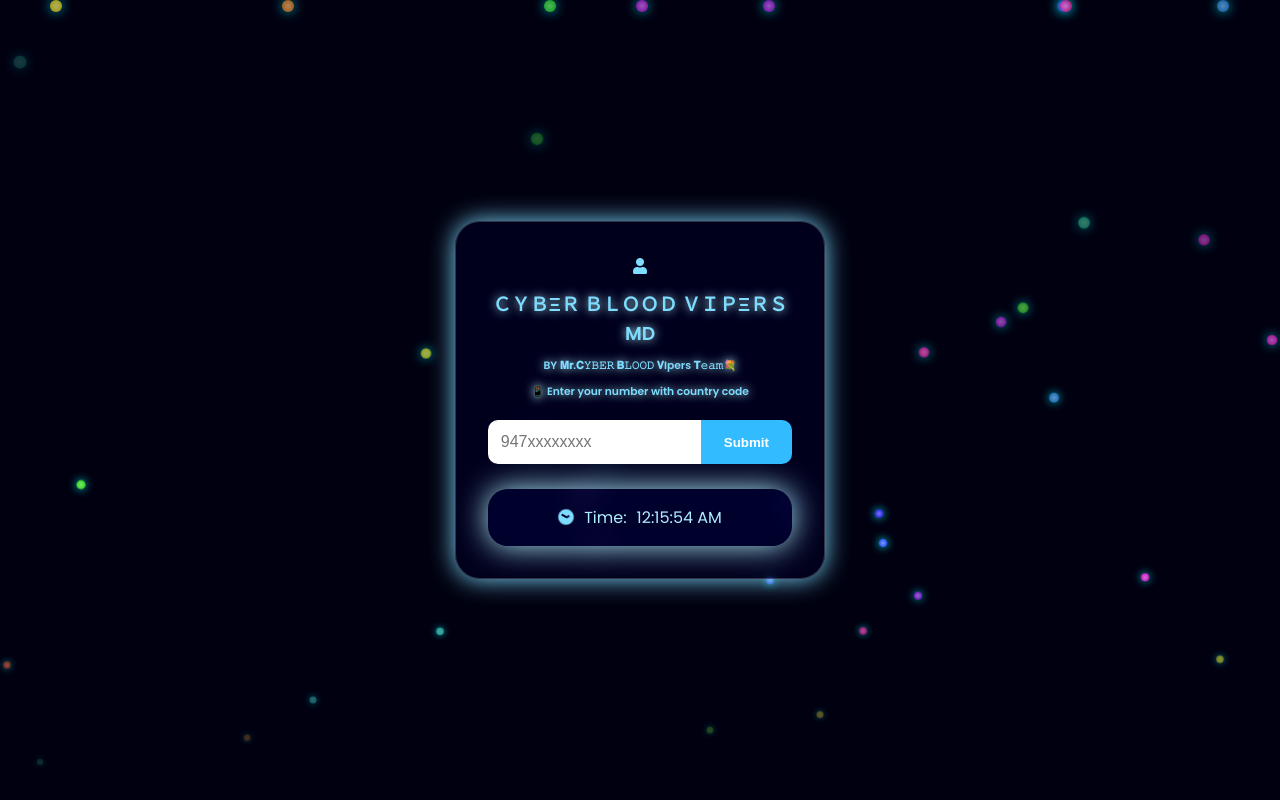
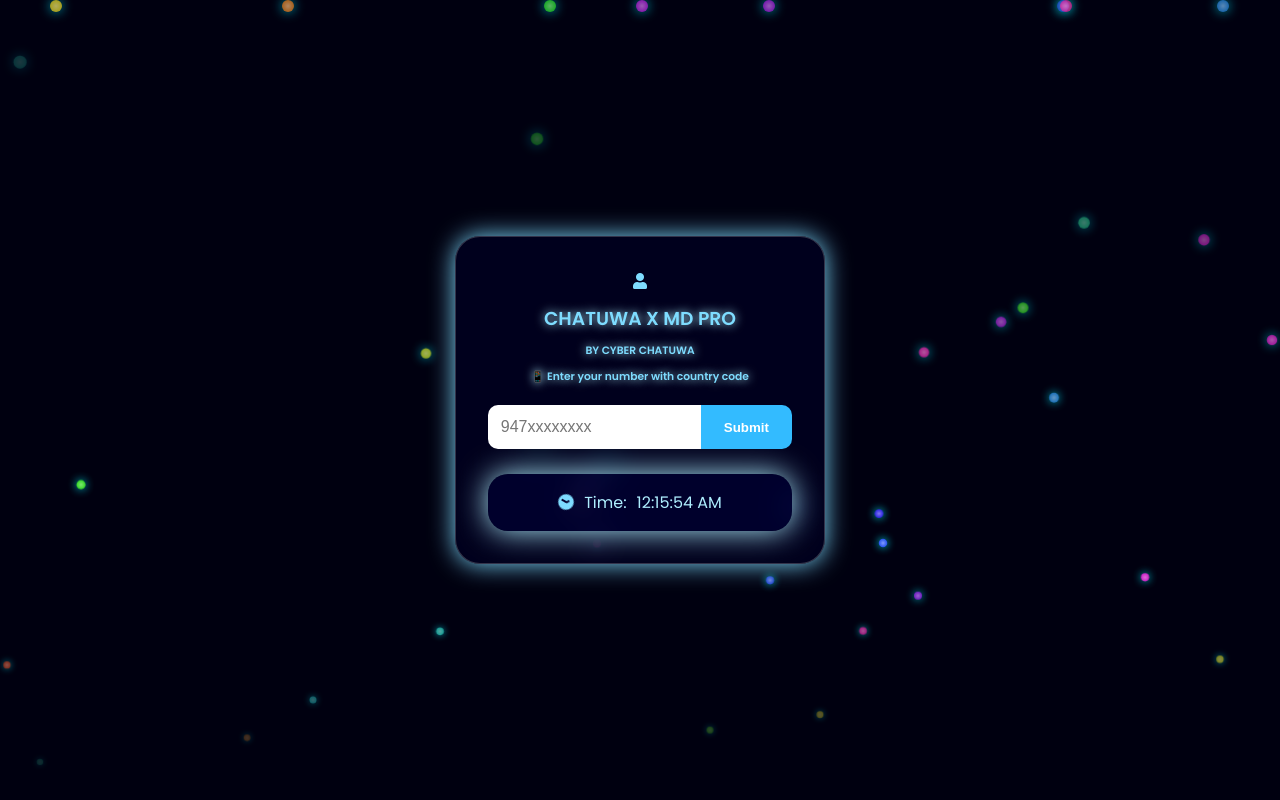
Before and after one commit to dinethchatumina2011/chatu-x-pro, a website: page Overlord MD pair site.html in a window 1280 px wide. Drawn offline with Linux system fonts and the light colour scheme.

Commit message:
Update Overlord MD pair site.html

```diff
--- a/Overlord MD pair site.html
+++ b/Overlord MD pair site.html
@@ -3,7 +3,7 @@
 <head>
   <meta charset="UTF-8" />
   <meta name="viewport" content="width=device-width, initial-scale=1.0" />
-  <title>ＣＹＢΞＲ ＢＬＯＯＤ ＶＩＰΞＲＳ MD</title>
+  <title>CHATUWA X MD PRO</title>
   <link rel="stylesheet" href="https://cdnjs.cloudflare.com/ajax/libs/font-awesome/5.15.4/css/all.min.css"/>
   <link href="https://fonts.googleapis.com/css2?family=Poppins:wght@400;600&display=swap" rel="stylesheet">
   <style>
@@ -177,8 +177,8 @@
   <div class="container">
     <div class="box">
       <i class="fa fa-user" style="color:#7edcff;"></i>
-      <h3>ＣＹＢΞＲ ＢＬＯＯＤ ＶＩＰΞＲＳ MD</h3>
-      <h6>BY 𝐌𝐫.𝐂𝚈𝙱𝙴𝚁 𝐁𝙻𝙾𝙾𝙳 𝐕Ipers 𝐓𝚎𝚊𝚖💐</h6>
+      <h3>CHATUWA X MD PRO</h3>
+      <h6>BY CYBER CHATUWA</h6>
       <h6>📱 Enter your number with country code</h6>
       <div class="input-container">
         <input placeholder="947xxxxxxxx" type="number" id="number">
```
